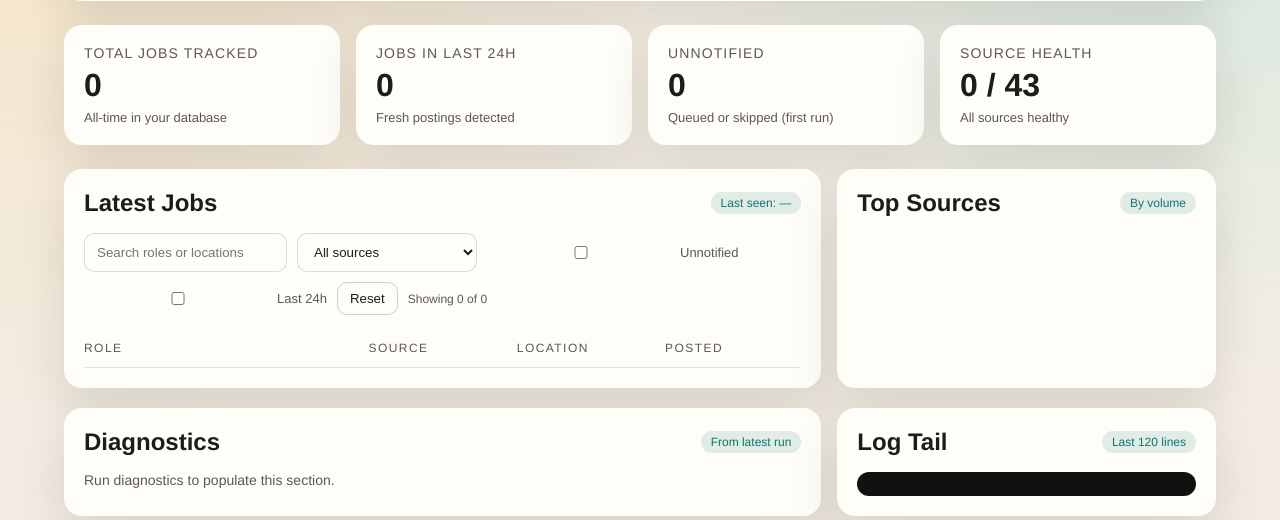
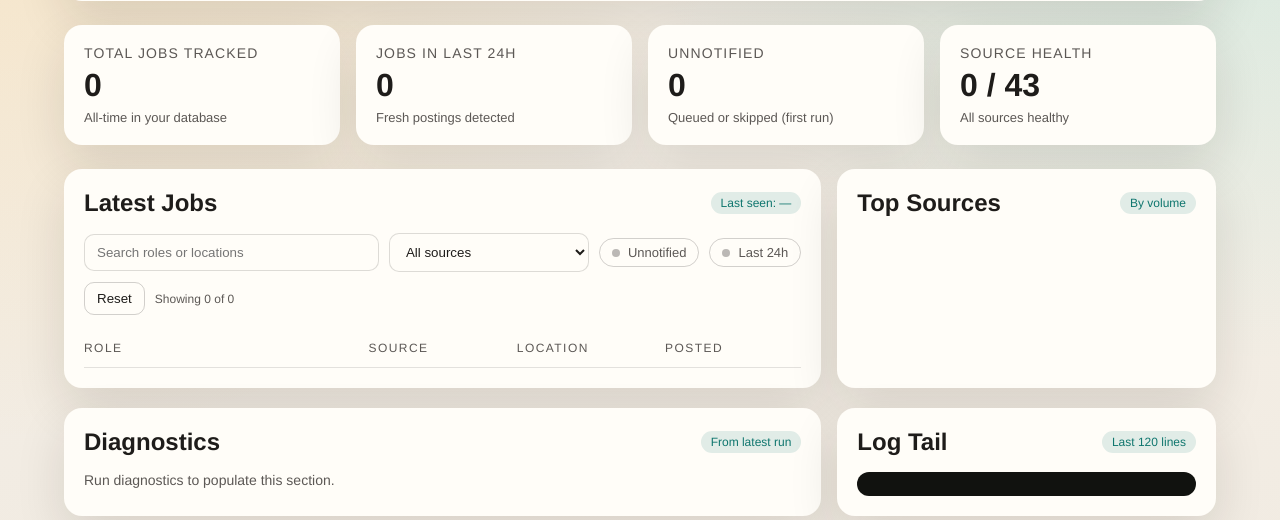
Before and after one commit to Anshul-24git/job-monitoring, a FastAPI app: page / in a window 1280 px wide. Shown: the part 347-867 px from the top of the page. Run offline with FastAPI, Linux system fonts and the light colour scheme.

Commit message:
Refine dashboard filter toggles

```diff
--- a/dashboard/static/dashboard.css
+++ b/dashboard/static/dashboard.css
@@ -272,15 +272,25 @@ body[data-theme="dark"] .log {
   flex-wrap: wrap;
   gap: 10px;
   margin-bottom: 16px;
+  align-items: center;
 }
 
-.filters input,
+.filters input[type="search"],
 .filters select {
   padding: 10px 12px;
   border-radius: 10px;
   border: 1px solid rgba(30, 28, 26, 0.15);
   background: #fffdf8;
   color: var(--ink);
+}
+
+.filters input[type="search"] {
+  flex: 1 1 240px;
+  min-width: 220px;
+}
+
+.filters select {
+  flex: 0 0 200px;
   min-width: 180px;
 }
 
@@ -293,9 +303,41 @@ body[data-theme="dark"] .filters select {
 .toggle {
   display: inline-flex;
   align-items: center;
-  gap: 6px;
   font-size: 13px;
   color: var(--muted);
+}
+
+.toggle input {
+  display: none;
+}
+
+.toggle span {
+  display: inline-flex;
+  align-items: center;
+  gap: 8px;
+  padding: 6px 12px;
+  border-radius: 999px;
+  border: 1px solid rgba(30, 28, 26, 0.2);
+  cursor: pointer;
+  user-select: none;
+}
+
+.toggle span::before {
+  content: "";
+  width: 8px;
+  height: 8px;
+  border-radius: 50%;
+  background: rgba(30, 28, 26, 0.3);
+}
+
+.toggle input:checked + span {
+  color: var(--accent);
+  border-color: rgba(15, 118, 110, 0.4);
+  background: rgba(15, 118, 110, 0.12);
+}
+
+.toggle input:checked + span::before {
+  background: var(--accent);
 }
 
 .ghost {
@@ -309,6 +351,24 @@ body[data-theme="dark"] .filters select {
 
 body[data-theme="dark"] .ghost {
   border: 1px solid rgba(245, 242, 235, 0.2);
+}
+
+body[data-theme="dark"] .toggle span {
+  border: 1px solid rgba(245, 242, 235, 0.2);
+}
+
+body[data-theme="dark"] .toggle span::before {
+  background: rgba(245, 242, 235, 0.3);
+}
+
+body[data-theme="dark"] .toggle input:checked + span {
+  border-color: rgba(34, 211, 238, 0.6);
+  background: rgba(34, 211, 238, 0.16);
+  color: var(--accent);
+}
+
+body[data-theme="dark"] .toggle input:checked + span::before {
+  background: var(--accent);
 }
 
 .filter-count {
```
